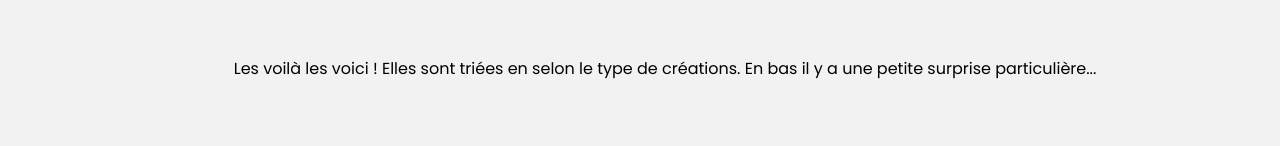
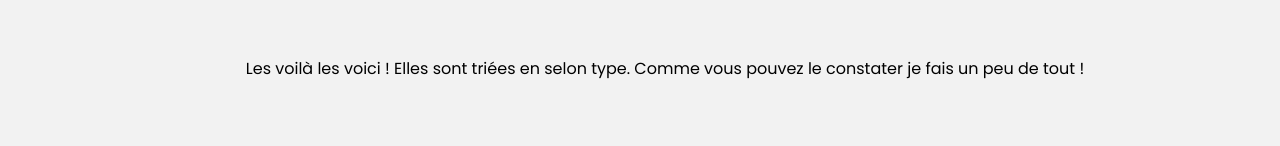
Before and after one commit to TheDaedris/Site-Portfolio.githuib.io, a plain HTML site: page creations.html in a window 1280 px wide. Shown: the part 261-407 px from the top of the page. Drawn offline with Linux system fonts and the light colour scheme.

Commit message:
Update creations.html

```diff
--- a/creations.html
+++ b/creations.html
@@ -109,7 +109,7 @@ img{
 
     <div class="content">
         <h1>Mes créations</h1>
-        <p>Les voilà les voici ! Elles sont triées en selon le type de créations. En bas il y a une petite surprise particulière...</p>
+        <p>Les voilà les voici ! Elles sont triées en selon type. Comme vous pouvez le constater je fais un peu de tout !</p>
 
         <h2>Illustrations</h2>
             <div class="gridImages">
```
